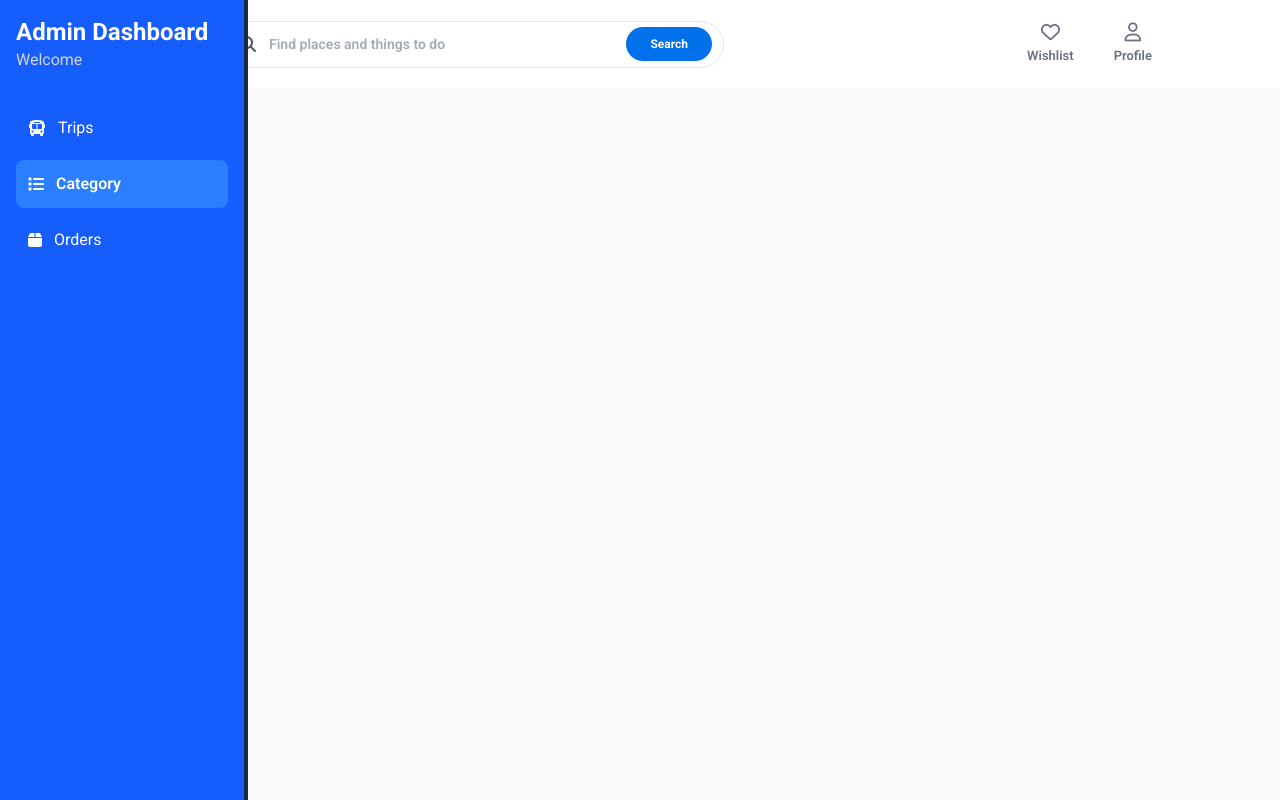
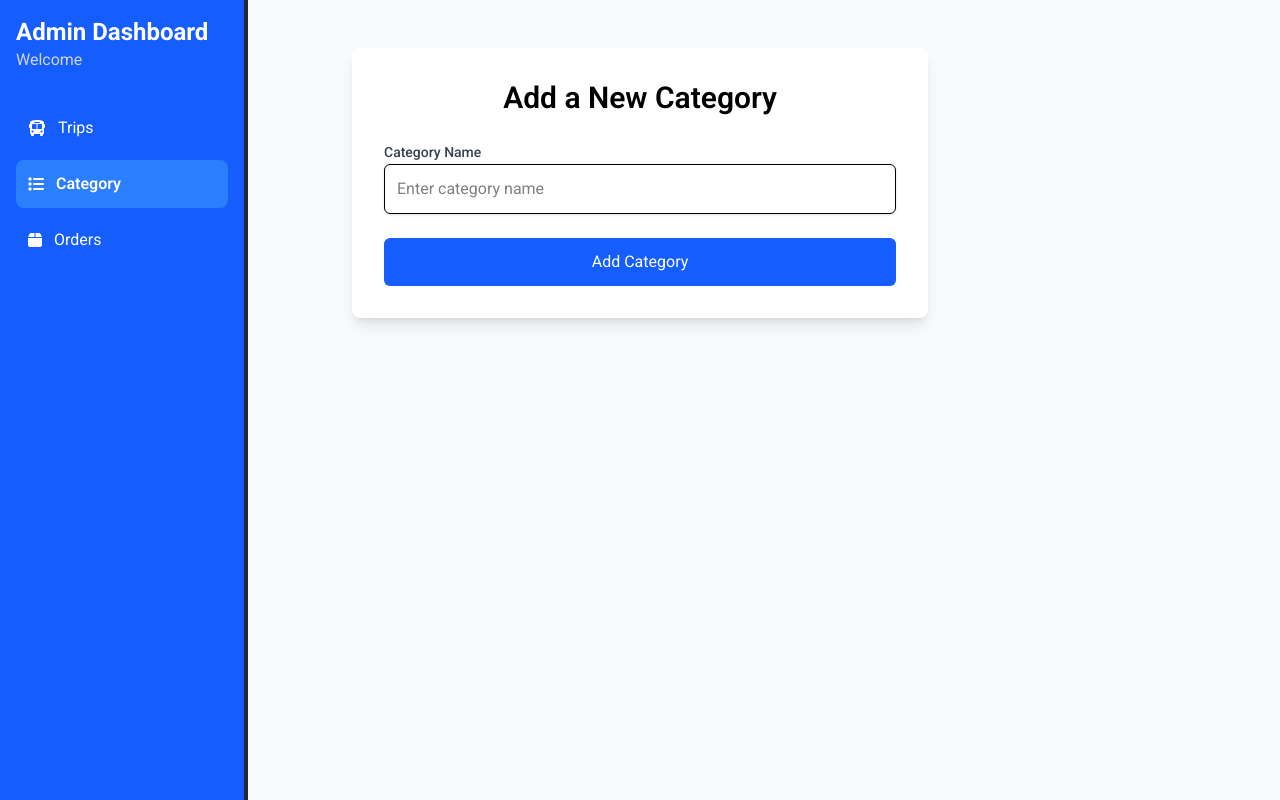
Before and after one commit to Rim-sherif/Travel_App_React.js_ITI, a React (Vite) app: page /dashboard/category in a window 1280 px wide. Shown: the top 800 px of the page. Built offline with nearby package versions, Linux system fonts and the light colour scheme.

Commit message:
Add Category In Admin Dashboard

```diff
--- a/src/App.jsx
+++ b/src/App.jsx
@@ -18,7 +18,6 @@ import ProtectedRoute from "./componants/ProtectedRoute/ProtectedRoute";
 import AdminRoute from "./componants/AdminRoute/AdminRoute";
 import TripDetailsPage from "./componants/SingleTrip/Singletrip";
 import DashboardLayout from "./componants/Dashboard/DashboardLayout";
-import { Children } from "react";
 import Trips from "./componants/Dashboard/Trips";
 import Category from "./componants/Dashboard/Category";
 import Orders from "./componants/Dashboard/Orders";
@@ -27,9 +26,12 @@ import Footer from "./componants/Footer/Footer";
 function App() {
   const location = window.location;
   const navbar =
-    location.pathname == "/login" || location.pathname == "/register" || location.pathname == "/dashboard";
+    location.pathname == "/login" || location.pathname == "/register" || location.pathname == "/dashboard/trips"
+    || location.pathname == "/dashboard/category" || location.pathname == "/dashboard/orders";
+
   const footer =
-    location.pathname == "/login" || location.pathname == "/register" || location.pathname == "/dashboard";
+    location.pathname == "/login" || location.pathname == "/register" || location.pathname == "/dashboard/trips"
+    || location.pathname == "/dashboard/category" || location.pathname == "/dashboard/orders";
 
   return (
     <>
--- a/src/componants/Dashboard/Category.jsx
+++ b/src/componants/Dashboard/Category.jsx
@@ -1,7 +1,100 @@
-const Users = () => (
-    <div className="dashboard-content">
-      <h1>User Management</h1>
+import { useFormik } from "formik";
+import axios from "axios";
+import * as Yup from "yup";
+import toast from "react-hot-toast";
+import { useState, useContext } from "react";
+import { InputField } from "./Form/InputField";
+import { UserContext } from "../../Context/UserContext";
 
+export default function Categories() {
+  const [apiError, setApiError] = useState(null);
+  const [loading, setLoading] = useState(false);
+  const { userToken } = useContext(UserContext);
+  // const [categories, setCategories] = useState([]);
+
+  // async function fetchCategories() {
+  //   try {
+  //     let { data } = await axios.get("http://localhost:3000/api/v1/category/all");
+  //     setCategories(data.allCategories);
+  //   } catch (error) {
+  //     console.error("Error fetching categories:", error);
+  //     setApiError("Failed to load categories.");
+  //   }
+  // }
+
+  // useEffect(() => {
+  //   fetchCategories();
+  // }, []);
+
+  async function addCategory(CategoryData) {
+    try {
+      setApiError(null);
+      setLoading(true);
+
+      const headers = {
+        Authorization: `Bearer ${userToken}`,
+      };
+
+      let { data } = await axios.post(
+        `http://localhost:3000/api/v1/category/add`,
+        CategoryData,
+        { headers }
+      );
+
+      if (data.message === "Created") {
+        formik.resetForm();
+        toast.success("Category added successfully!");
+      }
+    } catch (error) {
+      const errorMessage =
+        error.response?.data?.message || "Something went wrong";
+      setApiError(errorMessage);
+      toast.error("Failed to add trip. Please try again.");
+    } finally {
+      setLoading(false);
+    }
+  }
+
+  const formik = useFormik({
+    initialValues: {
+      name: "",
+    },
+    validationSchema: Yup.object({
+      name: Yup.string().required("Category name is required"),
+    }),
+    onSubmit: addCategory,
+  });
+
+  return (
+    <div className="max-w-xl mx-auto mt-4 p-8 bg-white shadow-lg rounded-lg">
+      <h2 className="text-3xl font-semibold mb-6 text-center">
+        Add a New Category
+      </h2>
+
+      {apiError && <p className="text-red-500 text-center">{apiError}</p>}
+
+      <form onSubmit={formik.handleSubmit} className="space-y-6">
+        <InputField
+          label="Category Name"
+          placeholder="Enter category name"
+          {...formik.getFieldProps("name")}
+        />
+        {formik.touched.name && formik.errors.name && (
+          <p className="text-red-500 text-xs">{formik.errors.name}</p>
+        )}
+
+        <button
+          type="submit"
+          disabled={loading}
+          className={`w-full py-3 rounded-md ${
+            loading
+              ? "bg-gray-500 cursor-not-allowed"
+              : "bg-blue-600 hover:bg-blue-700"
+          } text-white`}
+        >
+          {loading ? "Adding Category..." : "Add Category"}
+        </button>
+      </form>
     </div>
   );
-  export default Users;
+}
--- a/src/componants/Dashboard/Trips.jsx
+++ b/src/componants/Dashboard/Trips.jsx
@@ -21,7 +21,9 @@ export default function Trips() {
 
   async function fetchCategories() {
     try {
-      let { data } = await axios.get("http://localhost:3000/api/v1/category/all");
+      let { data } = await axios.get(
+        "http://localhost:3000/api/v1/category/all"
+      );
       setCategories(data.allCategories);
     } catch (error) {
       console.error("Error fetching categories:", error);
@@ -74,7 +76,8 @@ export default function Trips() {
         setTimeout(() => navigate("/dashboard"), 3000);
       }
     } catch (error) {
-      const errorMessage = error.response?.data?.message || "Something went wrong";
+      const errorMessage =
+        error.response?.data?.message || "Something went wrong";
       setApiError(errorMessage);
       toast.error("Failed to add trip. Please try again.");
     } finally {
@@ -110,10 +113,15 @@ export default function Trips() {
         .nullable()
         .when("departureDate", (departureDate, schema) =>
           departureDate
-            ? schema.min(departureDate, "Return date must be after departure date")
+            ? schema.min(
+                departureDate,
+                "Return date must be after departure date"
+              )
             : schema
         ),
-      startPoint: Yup.array().of(Yup.string().required("Start point is required")),
+      startPoint: Yup.array().of(
+        Yup.string().required("Start point is required")
+      ),
       destination: Yup.string().required("Destination is required"),
       images: Yup.array().min(1, "At least one image is required"),
       availableSeats: Yup.number()
@@ -125,7 +133,9 @@ export default function Trips() {
 
   return (
     <div className="max-w-xl mx-auto p-8 bg-white shadow-lg rounded-lg">
-      <h2 className="text-3xl font-semibold mb-6 text-center">Add a New Trip</h2>
+      <h2 className="text-3xl font-semibold mb-6 text-center">
+        Add a New Trip
+      </h2>
 
       {apiError && <p className="text-red-500 text-center">{apiError}</p>}
 
@@ -139,7 +149,14 @@ export default function Trips() {
           <p className="text-red-500 text-xs">{formik.errors.title}</p>
         )}
 
+        <label
+          htmlFor="description"
+          className="block text-sm font-medium text-gray-700 mb-2"
+        >
+          Trip Description
+        </label>
         <textarea
+          id="description"
           {...formik.getFieldProps("description")}
           placeholder="Trip Description"
           className="w-full border p-3 rounded-md shadow-sm focus:outline-none focus:ring-2 focus:ring-blue-500"
@@ -149,7 +166,7 @@ export default function Trips() {
         )}
 
         <InputField
-          label="Destination"
+          label="Trip Destination"
           placeholder="Enter the trip destination"
           {...formik.getFieldProps("destination")}
         />
@@ -176,7 +193,9 @@ export default function Trips() {
           setSelectedCategory={setSelectedCategory}
         />
         {formik.touched.selectedCategory && formik.errors.selectedCategory && (
-          <p className="text-red-500 text-xs">{formik.errors.selectedCategory}</p>
+          <p className="text-red-500 text-xs">
+            {formik.errors.selectedCategory}
+          </p>
         )}
 
         <InputField
@@ -230,7 +249,9 @@ export default function Trips() {
           type="submit"
           disabled={loading}
           className={`w-full py-3 rounded-md ${
-            loading ? "bg-gray-500 cursor-not-allowed" : "bg-blue-600 hover:bg-blue-700"
+            loading
+              ? "bg-gray-500 cursor-not-allowed"
+              : "bg-blue-600 hover:bg-blue-700"
           } text-white`}
         >
           {loading ? "Adding Trip..." : "Add Trip"}
```
Lines whose indentation alone changed are shown as unchanged.
